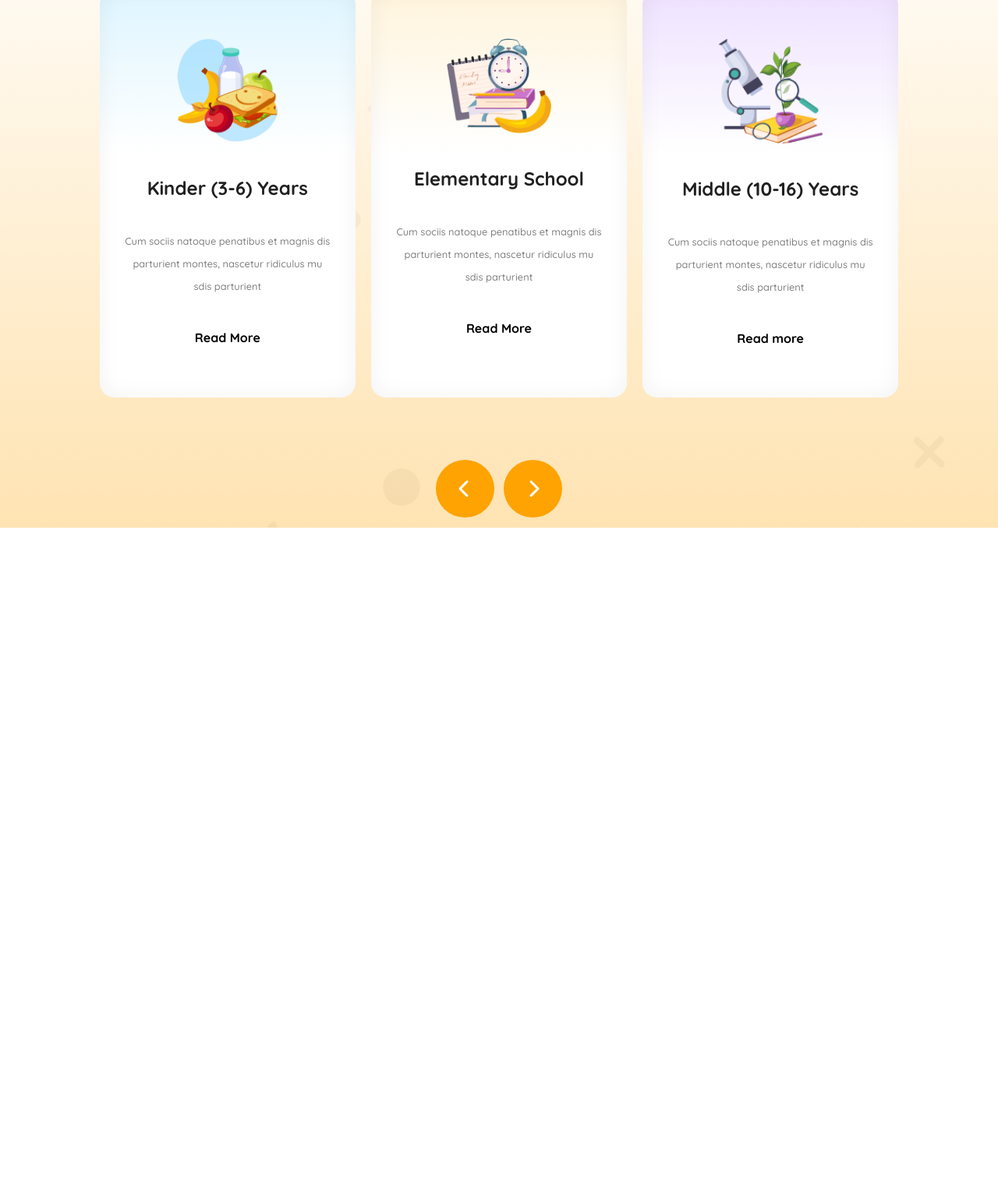
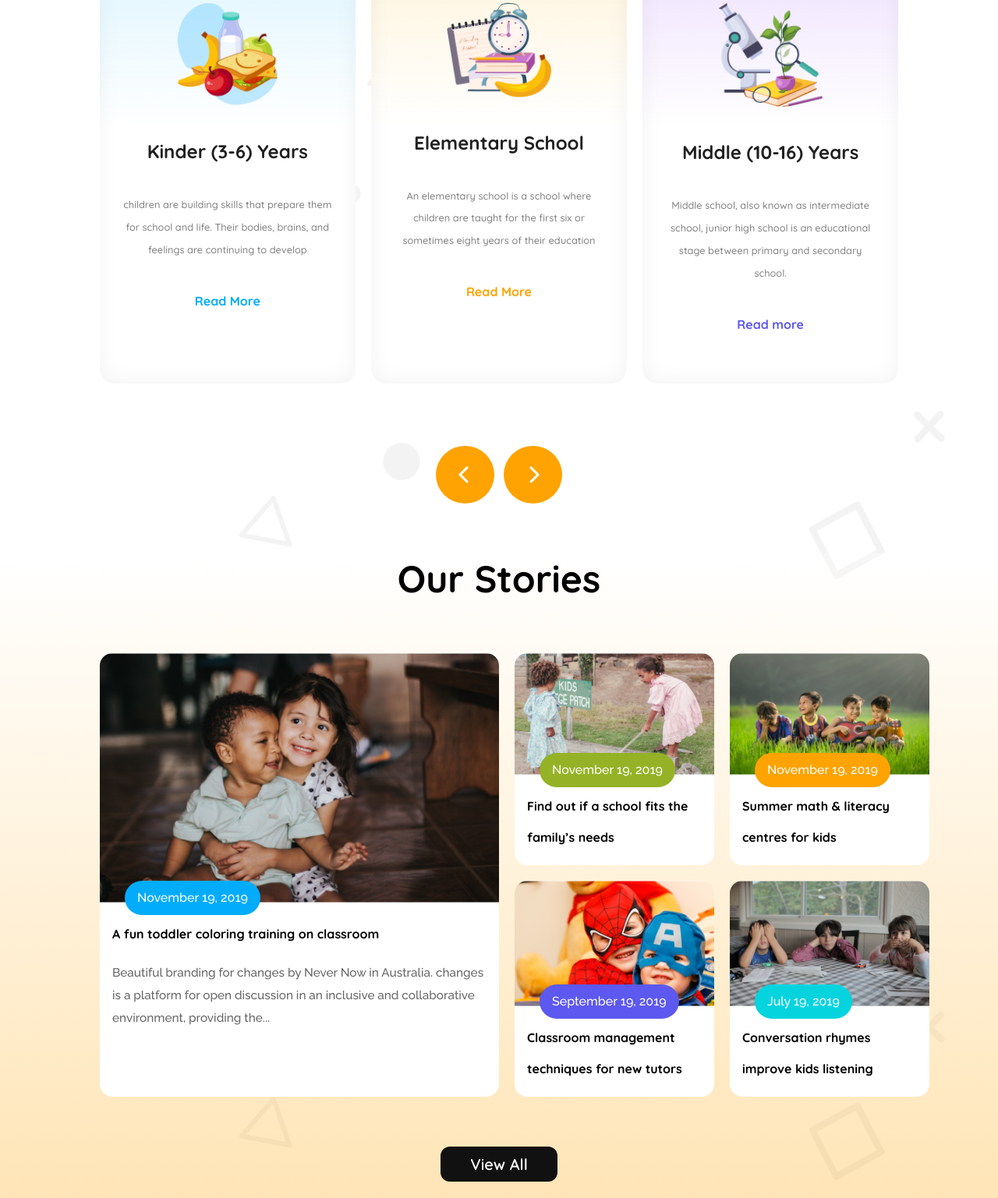
Before and after one commit to TonmoySarkerBD/Kids-School, a plain HTML site: page index.html in a window 1280 px wide. Shown: the part 943-2480 px from the top of the page at 78% size. Before the commit the page ends 1620 px from the top, so only its background shows below. Drawn offline with Linux system fonts and the light colour scheme.

Commit message:
Added Story Section

```diff
--- a/index.html
+++ b/index.html
@@ -6,7 +6,9 @@
     <meta name="viewport" content="width=device-width, initial-scale=1.0">
     <title>Kids School</title>
     <link rel="stylesheet" href="./styles/style.css">
-    <link rel="stylesheet" href="https://cdnjs.cloudflare.com/ajax/libs/font-awesome/6.7.2/css/all.min.css" integrity="sha512-Evv84Mr4kqVGRNSgIGL/F/aIDqQb7xQ2vcrdIwxfjThSH8CSR7PBEakCr51Ck+w+/U6swU2Im1vVX0SVk9ABhg==" crossorigin="anonymous" referrerpolicy="no-referrer" />
+    <link rel="stylesheet" href="https://cdnjs.cloudflare.com/ajax/libs/font-awesome/6.7.2/css/all.min.css"
+        integrity="sha512-Evv84Mr4kqVGRNSgIGL/F/aIDqQb7xQ2vcrdIwxfjThSH8CSR7PBEakCr51Ck+w+/U6swU2Im1vVX0SVk9ABhg=="
+        crossorigin="anonymous" referrerpolicy="no-referrer" />
 </head>
 
 <body>
@@ -69,26 +71,23 @@
                 <div class="curriculum-card card-1">
                     <img src="./assets/kinder.png" alt="kinder" class="card-img">
                     <h2 class="card-title">Kinder (3-6) Years</h2>
-                    <p class="card-dis">Cum sociis natoque penatibus et magnis
-                        dis parturient montes, nascetur ridiculus
-                        mu sdis parturient</p>
-                    <button class="btn-extra">Read More</button>
+                    <p class="card-dis">children are building skills that prepare them for school and life. Their
+                        bodies, brains, and feelings are continuing to develop</p>
+                    <button class="btn-extra" id="btn-1">Read More</button>
                 </div>
                 <div class="curriculum-card card-2">
                     <img src="./assets/elementary.png" alt="Elementary" class="card-img">
                     <h2 class="card-title">Elementary School</h2>
-                    <p class="card-dis">Cum sociis natoque penatibus et magnis
-                        dis parturient montes, nascetur ridiculus
-                        mu sdis parturient</p>
-                    <button class="btn-extra">Read More</button>
+                    <p class="card-dis">An elementary school is a school where children are taught for the first six or
+                        sometimes eight years of their education</p>
+                    <button class="btn-extra" id="btn-2">Read More</button>
                 </div>
                 <div class="curriculum-card card-3">
                     <img src="./assets/middle.png" alt="middle" class="card-img">
                     <h2 class="card-title">Middle (10-16) Years</h2>
-                    <p class="card-dis">Cum sociis natoque penatibus et magnis
-                        dis parturient montes, nascetur ridiculus
-                        mu sdis parturient</p>
-                    <button class="btn-extra">Read more</button>
+                    <p class="card-dis">Middle school, also known as intermediate school, junior high school is an
+                        educational stage between primary and secondary school.</p>
+                    <button class="btn-extra" id="btn-3">Read more</button>
                 </div>
             </div>
             <div class="more-card">
@@ -97,7 +96,52 @@
             </div>
 
         </section>
-
+        <!-- Story Section -->
+        <section class="story">
+            <h2 class="section-title" id="story-title">Our Stories</h2>
+            <div class="stories">
+                <div class="story-card-1">
+                    <img src="./assets/story-1.png" alt="A fun toddler coloring training on
+            classroom" class="story-img">
+                    <p class="story-date" id="cd-1">November 19, 2019</p>
+                    <h2 class="story-title">A fun toddler coloring training on
+                        classroom</h2>
+                    <p class="story-dis">
+                        Beautiful branding for changes by Never Now in Australia.
+                        changes is a platform for open discussion in an inclusive and
+                        collaborative environment, providing the...
+                    </p>
+                </div>
+                <div class="story-card-2">
+                    <img src="./assets/story-2.png" alt="Find out if a school fits the
+            family’s needs" class="story-img">
+                    <p class="story-date" id="cd-2">November 19, 2019</p>
+                    <h2 class="story-title">Find out if a school fits the
+                        family’s needs</h2>
+                </div>
+                <div class="story-card-3">
+                    <img src="./assets/story-3.png" alt="Summer math & literacy" class="story-img">
+                    <p class="story-date" id="cd-3">November 19, 2019</p>
+                    <h2 class="story-title">Summer math & literacy
+                        centres for kids</h2>
+                </div>
+                <div class="story-card-4">
+                    <img src="./assets/story-4.png" alt="Classroom management
+            techniques for new tutors" class="story-img">
+                    <p class="story-date" id="cd-4">September 19, 2019</p>
+                    <h2 class="story-title">Classroom management
+                        techniques for new tutors</h2>
+                </div>
+                <div class="story-card-5">
+                    <img src="./assets/story-5.png" alt="Conversation rhymes
+            improve kids listening" class="story-img">
+                    <p class="story-date" id="cd-5">July 19, 2019</p>
+                    <h2 class="story-title">Conversation rhymes
+                        improve kids listening</h2>
+                </div>
+            </div>
+            <button class="btn" id="enroll">View All</button>
+        </section>
 
     </main>
 
--- a/styles/style.css
+++ b/styles/style.css
@@ -1,4 +1,4 @@
-@import url('https://fonts.googleapis.com/css2?family=Quicksand:wght@300..700&display=swap');
+@import url('https://fonts.googleapis.com/css2?family=Quicksand:wght@300..700&family=Raleway:ital,wght@0,100..900;1,100..900&display=swap');
 
 
 
@@ -19,6 +19,8 @@
     --color-5: rgb(17, 17, 17);
     --color-9: rgb(32, 32, 32);
     --color-10: rgb(128, 128, 128);
+    --color-12: rgb(149, 178, 38);
+
 
 
     --color-6: linear-gradient(to top, rgba(254, 163, 1, 0.3), rgba(255, 255, 255, 0.3));
@@ -153,6 +155,7 @@ nav {
     display: flex;
     flex-direction: row;
     align-items: center;
+    gap: 4rem;
     justify-content: space-between;
 }
 
@@ -163,7 +166,7 @@ nav {
 }
 
 .banner-title {
-    font-size: 3.5rem;
+    font-size: 3rem;
     font-weight: 700;
     line-height: 3.75rem;
 }
@@ -178,7 +181,7 @@ nav {
 
 .banner-dis {
     color: rgb(17, 17, 17);
-    font-size: 1.25rem;
+    font-size: 1rem;
     font-weight: 400;
     line-height: 1.5rem;
     margin: 24px 0px;
@@ -196,8 +199,7 @@ nav {
 /* Main Section */
 
 main {
-    background-image: var(--color-6), url("../assets/bg.png");
-    padding: 0% 10vw;
+    background-image: url("../assets/bg.png");
 
 }
 
@@ -209,6 +211,7 @@ main {
     gap: 80px;
     text-align: center;
     padding: 1vw 0vw;
+    padding: 0% 10vw;
 
 }
 
@@ -253,8 +256,138 @@ main {
     line-height: 1.5rem;
 }
 
-.more-card >p{
+.more-card>p {
     background-color: var(--color-1);
     padding: 25px 30px;
     border-radius: 50%;
 }
+
+#btn-1 {
+    color: var(--color-2);
+}
+
+#btn-2 {
+    color: var(--color-1);
+}
+
+#btn-3 {
+    color: var(--color-4);
+}
+
+
+/* Story Section */
+
+.story {
+    text-align: center;
+    background: var(--color-6);
+    padding: 0% 10vw;
+    padding-bottom: 4rem;
+    margin-top: 4rem;
+}
+
+
+.stories {
+    width: 100%;
+    display: grid;
+    grid-template-columns: repeat(5, 1fr);
+    grid-column-gap: 20px;
+    grid-row-gap: 20px;
+    border-radius: 10%;
+    margin-bottom: 4rem;
+}
+
+
+.story-card-1 {
+    position: relative;
+    border-radius: 16px;
+    background-color: white;
+    grid-area: 1 / 1 / 3 / 2;
+}
+
+.story-card-1>img {
+    width: 40vw;
+    height: auto;
+    border-radius: 16px 16px 0px 0px;
+}
+
+.story-card-2,
+.story-card-3,
+.story-card-4,
+.story-card-5 {
+    position: relative;
+    border-radius: 16px;
+    background-color: white;
+}
+
+.story-card-2 img,
+.story-card-3 img,
+.story-card-4 img,
+.story-card-5 img {
+    width: 20vw;
+    border-radius: 16px 16px 0px 0px;
+}
+
+
+
+.story-card-2 {
+    grid-area: 1 / 2 / 2 / 3;
+}
+
+.story-card-3 {
+    grid-area: 1 / 3 / 2 / 4;
+}
+
+.story-card-4 {
+    grid-area: 2 / 2 / 3 / 3;
+}
+
+.story-card-5 {
+    grid-area: 2 / 3 / 3 / 4;
+}
+
+#story-title {
+    margin-bottom: 4rem;
+}
+
+.story-date {
+    color: rgb(255, 255, 255);
+    font-size: 1rem;
+    font-family: "Raleway", serif;
+    font-weight: 500;
+    line-height: 1.75rem;
+    text-transform: capitalize;
+
+    position: absolute;
+    z-index: 10;
+    width: auto;
+    padding: 0.5rem 1rem;
+    border-radius: 2rem;
+    background-color: var(--color-2);
+    margin-top: -2rem;
+    margin-left: 2rem;
+}
+
+.story-title {
+    margin: 1rem;
+    font-size: 1rem;
+    font-weight: 700;
+    line-height: 2.5rem;
+    letter-spacing: 0%;
+    text-align: left;
+}
+
+.story-dis{
+    color: rgb(102, 102, 102);
+font-family: Raleway;
+font-size: 15.34px;
+font-weight: 500;
+line-height: 28.76px;
+letter-spacing: 0%;
+text-align: left;
+margin: 1rem;
+}
+
+#cd-2{background-color: var(--color-12);}
+#cd-3{background-color: var(--color-1);}
+#cd-4{background-color: var(--color-4);}
+#cd-5{background-color: var(--color-3);}
```
Lines whose indentation alone changed are shown as unchanged.
